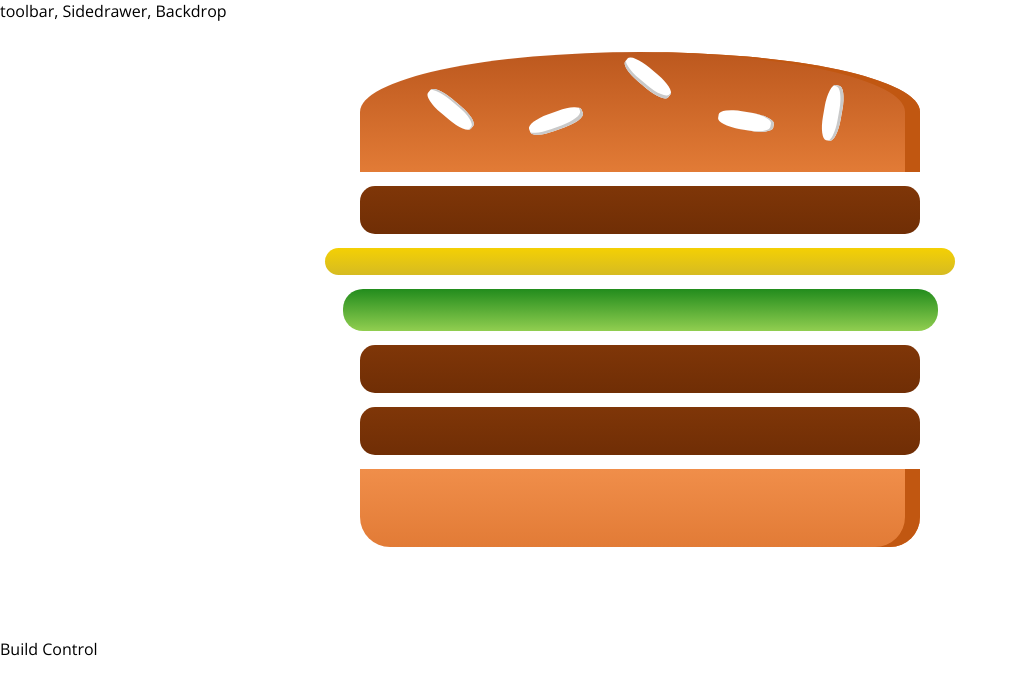
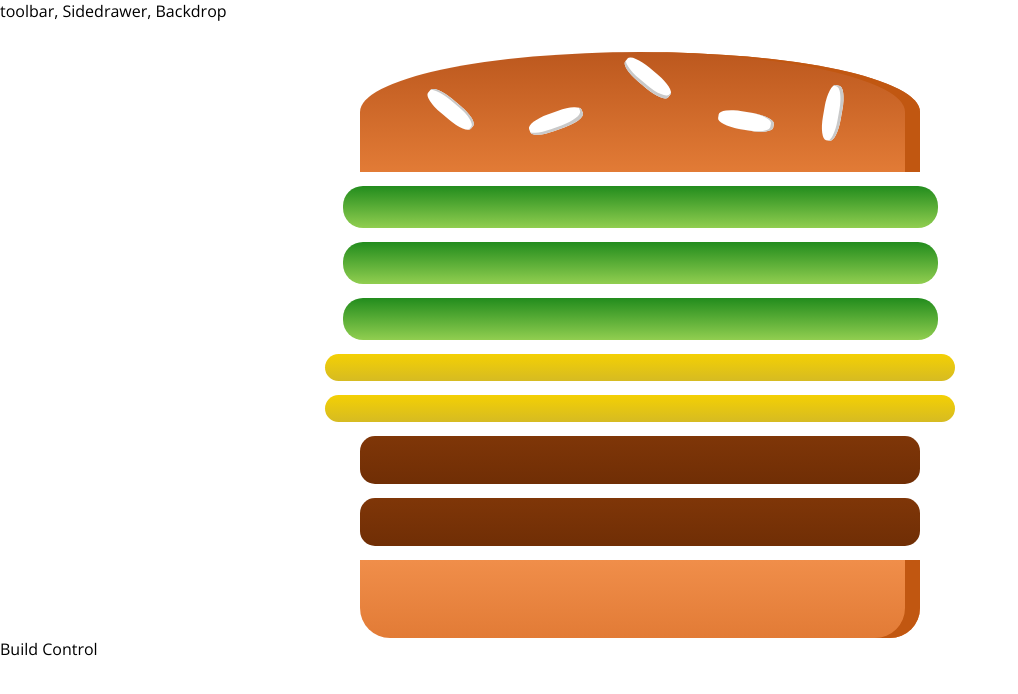
Before and after one commit to jdavidmartinez/setup-burger-project, a React app in the folder burger-basics--01-after-eject-and-css-modules/: page / in a window 1280 px wide. Shown: the top 694 px of the page, without its empty margins (0-1018 px from the left). Built offline with nearby package versions, Linux system fonts and the light colour scheme.

Commit message:
Video129: making dinamic ingredients using state

```diff
--- a/burger-basics--01-after-eject-and-css-modules/src/components/Layout/Burger/Burger.js
+++ b/burger-basics--01-after-eject-and-css-modules/src/components/Layout/Burger/Burger.js
@@ -3,17 +3,17 @@
 import clasess from './Burger.css';
 
 import BurgerIngredient from './BurgerIngredient/BurgerIngredient';
-const burger = () => {
-
+const burger = (props) => {
+    const transformedIngredients= Object.keys(props.ingredients)
+        .map(igKey => {
+            return[...Array(props.ingredients[igKey])].map((_, i) =>{
+                return <BurgerIngredient key={igKey+i} type={igKey} />;
+            })
+        });
     return (
         <div className={clasess.Burger}>
             <BurgerIngredient type="bread-top"/>
-            <BurgerIngredient type="meat"/>
-            <BurgerIngredient type="cheese"/>
-            <BurgerIngredient type="salad"/>
-            <BurgerIngredient type="meat"/>
-            <BurgerIngredient type="bacon"/>
-            <BurgerIngredient type="meat"/>
+            {transformedIngredients}
             <BurgerIngredient type="bread-bottom"/>
         </div>
     );
--- a/burger-basics--01-after-eject-and-css-modules/src/containers/BurgerBuilder/BurgerBuilder.js
+++ b/burger-basics--01-after-eject-and-css-modules/src/containers/BurgerBuilder/BurgerBuilder.js
@@ -6,10 +6,23 @@
 
 
 class BurgerBuilder extends Component {
+    //constructor(props){
+    //    super(props);
+    //     this.state{...};
+
+    // }
+    state = {
+        ingredients:{
+            salad: 3,
+            bacon: 1,
+            cheese: 2,
+            meat: 2
+        }
+    }
     render () {
         return (
             <Aux>
-                <Burger/>
+                <Burger ingredients={this.state.ingredients} />
                 <div>Build Control</div>
             </Aux>
         );
```
